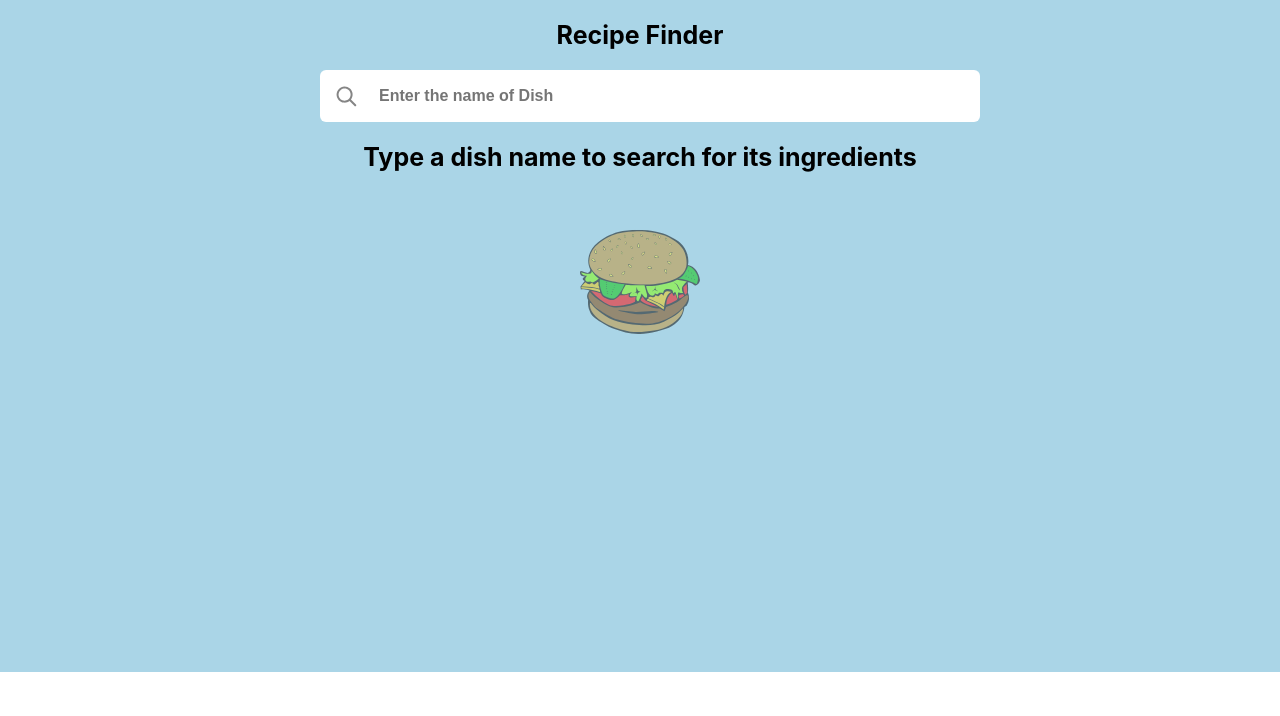
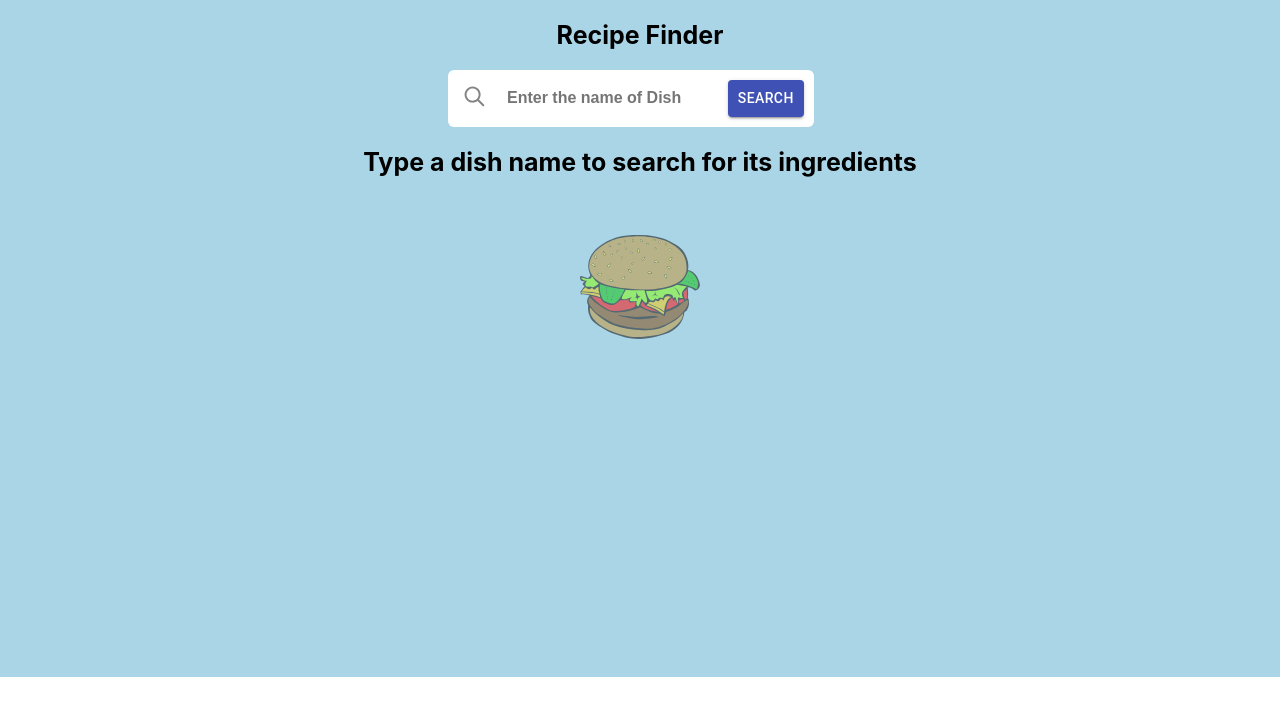
Before and after one commit to kiranpalsingh1806/recipe-finder-app, a React (Create React App) app: page / in a window 1280 px wide. Shown: the top 716 px of the page. Built offline with nearby package versions, Linux system fonts and the light colour scheme.

Commit message:
Added Search Button

```diff
--- a/src/App.js
+++ b/src/App.js
@@ -5,6 +5,7 @@ import Dialog from "@material-ui/core/Dialog";
 import DialogContent from "@material-ui/core/DialogContent";
 import DialogTitle from "@material-ui/core/DialogTitle";
 import DialogActions from "@material-ui/core/DialogActions";
+import Button from '@material-ui/core/Button';
 import {Header,AppName,AppIcon,SearchBox,SearchIcon,SearchInput,Placeholder} from './components/headerComponent';
 import {RecipeContainer,RecipeName,SeeNewTab,SeeMoreText,CoverImage,IngredientsText} from './components/recipeComponent';
 
@@ -70,6 +71,7 @@ const RecipeListContainer = styled.div`
   justify-content: space-evenly;
 `;
 
+
 const AppComponent = () => {
   const [searchQuery, updateSearchQuery] = useState("");
   const [recipeList, updateRecipeList] = useState([]);
@@ -84,7 +86,7 @@ const AppComponent = () => {
   const onTextChange = (e) => {
     clearTimeout(timeoutId);
     updateSearchQuery(e.target.value);
-    const timeout = setTimeout(() => fetchData(e.target.value), 500);
+    const timeout = setTimeout(() => fetchData(e.target.value), 1500);
     updateTimeoutId(timeout);
   };
 
@@ -102,6 +104,9 @@ const AppComponent = () => {
           value={searchQuery}
           onChange={onTextChange}
         />
+        <Button variant="contained" color="primary">
+        Search
+        </Button>
       </SearchBox>
       <Header>
         <AppName>
--- a/src/components/headerComponent.js
+++ b/src/components/headerComponent.js
@@ -33,8 +33,8 @@ export const SearchBox = styled.div`
   padding: 10px 10px;
   border-radius: 6px;
   background-color: white;
-  width:50%;
-  margin-left:25%;
+  width:27%;
+  margin-left:35%;
 `;
 export const SearchIcon = styled.img`
   width: 32px;
```
